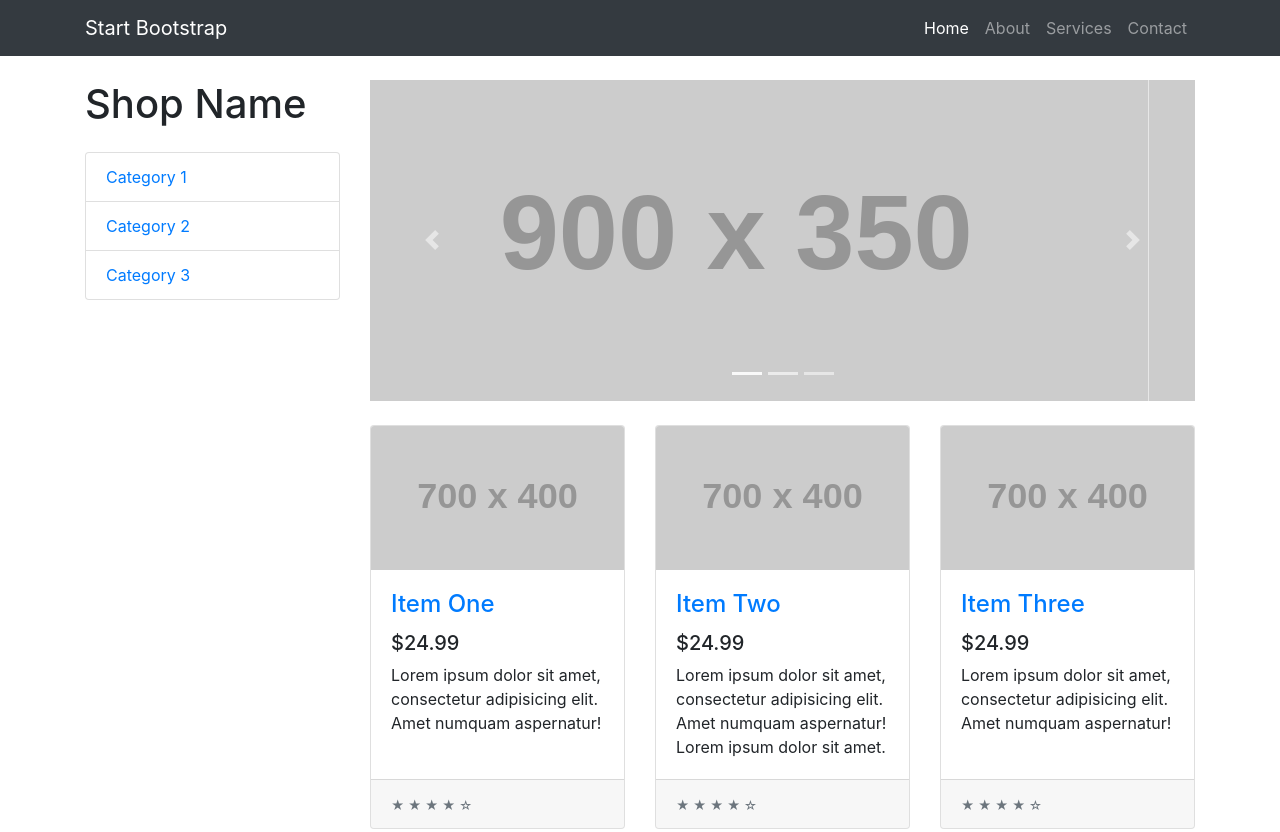
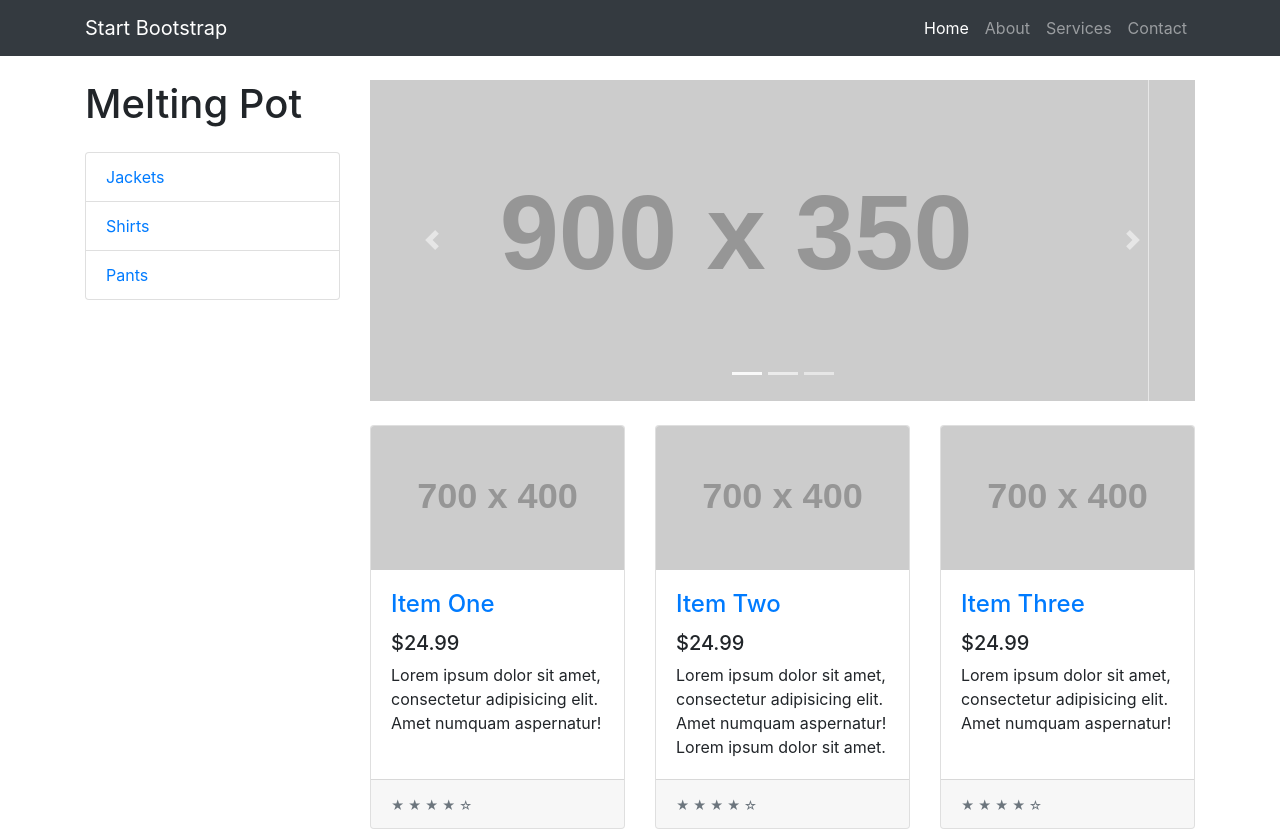
Before and after one commit to philakagujones/Test-Site-Stuff, a website: page index.html in a window 1280 px wide. Shown: the top 832 px of the page. Drawn offline with Linux system fonts and the light colour scheme; placeholder pictures from the web are drawn by us.

Commit message:
Update index.html

```diff
--- a/index.html
+++ b/index.html
@@ -55,11 +55,11 @@
 
       <div class="col-lg-3">
 
-        <h1 class="my-4">Shop Name</h1>
+        <h1 class="my-4">Melting Pot</h1>
         <div class="list-group">
-          <a href="#" class="list-group-item">Category 1</a>
-          <a href="#" class="list-group-item">Category 2</a>
-          <a href="#" class="list-group-item">Category 3</a>
+          <a href="#" class="list-group-item">Jackets</a>
+          <a href="#" class="list-group-item">Shirts</a>
+          <a href="#" class="list-group-item">Pants</a>
         </div>
 
       </div>
```
